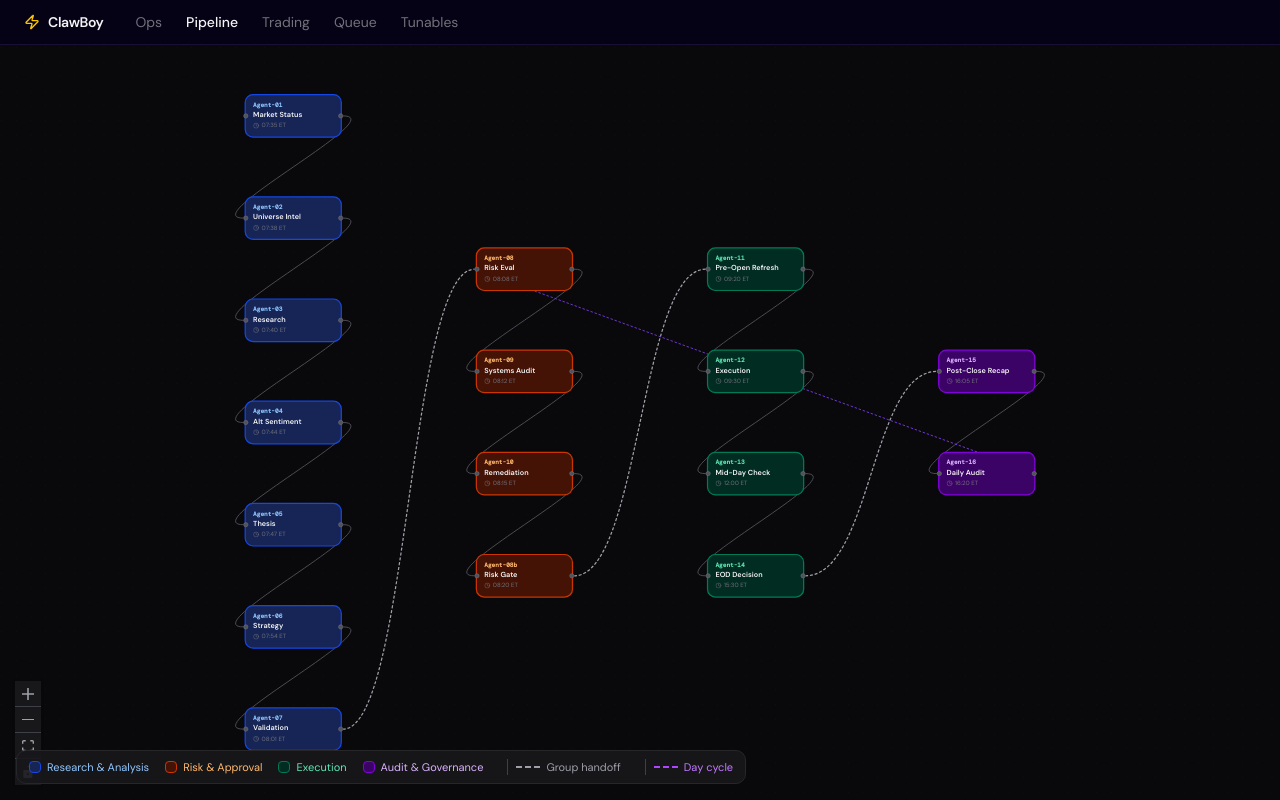
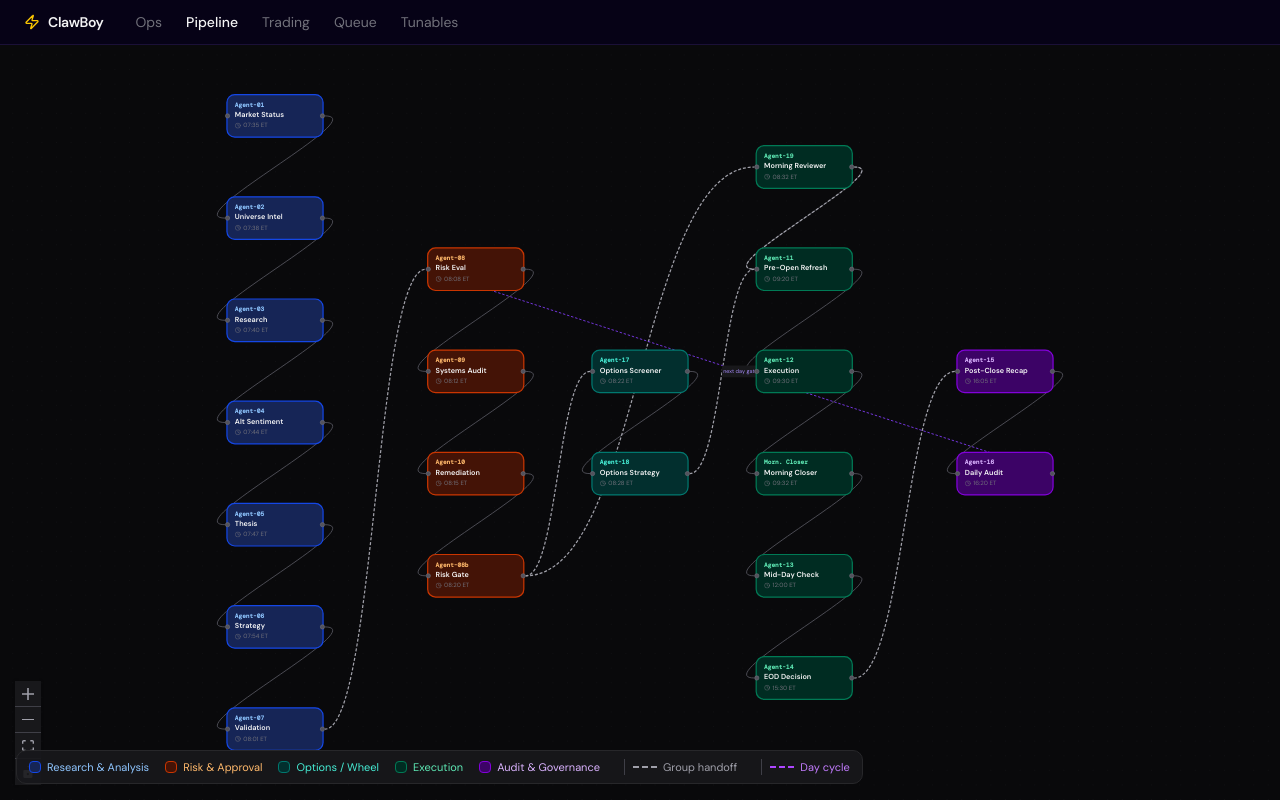
Before and after one commit to jacobbarkley/claw-dashboard, a Next.js app: page /pipeline in a window 1280 px wide. Built offline with nearby package versions, Linux system fonts and the light colour scheme; a web font is replaced by a local one.

Commit message:
pipeline: add Agent-17/18 (Options), Agent-19 + Morning Closer; update Agent-13/14/15 inputs

```diff
--- a/components/agent-data.ts
+++ b/components/agent-data.ts
@@ -7,7 +7,7 @@ export interface Agent {
   role: string
   inputs: string[]
   output: string
-  group: "research" | "risk" | "execution" | "audit"
+  group: "research" | "risk" | "options" | "execution" | "audit"
 }
 
 export const AGENTS: Agent[] = [
@@ -133,6 +133,39 @@ export const AGENTS: Agent[] = [
     output: "risk_decision.json",
   },
   {
+    id: "17",
+    label: "Agent-17",
+    shortName: "Options Screener",
+    time: "08:22 ET",
+    role: "options",
+    group: "options",
+    description: "Options pipeline entry point. Screens the universe for wheel-strategy candidates — stocks with high IV rank, strong fundamentals, and liquid options chains. Evaluates each ticker for CSP (cash-secured put) suitability, filters by strike distance, expiry, and premium-to-risk ratio. Produces a ranked shortlist for Agent-18.",
+    inputs: ["options_candidates.json", "risk_decision.json", "market_status.json"],
+    output: "options_screened.json",
+  },
+  {
+    id: "18",
+    label: "Agent-18",
+    shortName: "Options Strategy",
+    time: "08:28 ET",
+    role: "options",
+    group: "options",
+    description: "Options execution planner. Takes the screened candidates and builds a concrete trade spec per contract: strike, expiry, target premium, max loss, and position sizing. Applies the wheel strategy logic — CSP on new positions, covered calls on assigned shares. Output feeds the execution gate.",
+    inputs: ["options_screened.json", "risk_decision.json", "market_status.json"],
+    output: "options_strategy.json",
+  },
+  {
+    id: "19",
+    label: "Agent-19",
+    shortName: "Morning Reviewer",
+    time: "08:32 ET",
+    role: "execution",
+    group: "execution",
+    description: "Pre-open position health check. Runs Brave Search (freshness=past day) and StockTwits for every open position to surface overnight news, earnings surprises, or thesis-breaking developments. Issues per-position signals — SELL_AT_OPEN, SELL_BEFORE_CLOSE, or HOLD — before the market opens. SELL_AT_OPEN positions are actioned at 9:32 by the Morning Closer; SELL_BEFORE_CLOSE hints flow to Agent-14 EOD.",
+    inputs: ["Alpaca live positions", "Brave Search (freshness=pd)", "StockTwits"],
+    output: "morning_exit_signals.json + morning_eod_hints.json",
+  },
+  {
     id: "11",
     label: "Agent-11",
     shortName: "Pre-Open Refresh",
@@ -155,14 +188,25 @@ export const AGENTS: Agent[] = [
     output: "execution_log.json",
   },
   {
+    id: "mpc",
+    label: "Morn. Closer",
+    shortName: "Morning Closer",
+    time: "09:32 ET",
+    role: "execution",
+    group: "execution",
+    description: "Post-open position closer. Reads morning_exit_signals.json and submits market SELL orders for any SELL_AT_OPEN positions via Alpaca. Runs 2 minutes after open to avoid opening bell spreads. SELL_BEFORE_CLOSE signals are intentionally skipped here — they flow to Agent-14 EOD. Logs all fills and broker rejects, fires Telegram alerts on execution.",
+    inputs: ["morning_exit_signals.json", "Alpaca live positions"],
+    output: "morning_execution_log.json",
+  },
+  {
     id: "13",
     label: "Agent-13",
     shortName: "Mid-Day Check",
     time: "12:00 ET",
     role: "execution",
     group: "execution",
-    description: "Intraday position monitor. Reviews all open positions at midday against current price action, volatility, and the original thesis. Issues hold, tighten stop, trim, or exit recommendations for each position based on how the trade is developing.",
-    inputs: ["execution_log.json", "positions_snapshot.json", "volatility_snapshot.json"],
+    description: "Intraday position monitor. Reviews all open positions at midday against current price action, volatility, and the original thesis. Issues hold, tighten stop, trim, or exit recommendations for each position based on how the trade is developing. Also reads morning exit signals for context on positions flagged pre-open.",
+    inputs: ["execution_log.json", "positions_snapshot.json", "volatility_snapshot.json", "morning_exit_signals.json"],
     output: "midday_check.json",
   },
   {
@@ -172,8 +216,8 @@ export const AGENTS: Agent[] = [
     time: "15:30 ET",
     role: "execution",
     group: "execution",
-    description: "End-of-day decision gate. With 30 minutes to close, decides whether each open position should hold overnight, be closed before the bell, or be urgently closed immediately. Weighs overnight risk against the trade thesis and current P&L.",
-    inputs: ["midday_check.json", "positions_snapshot.json", "volatility_snapshot.json"],
+    description: "End-of-day decision gate. With 30 minutes to close, decides whether each open position should hold overnight, be closed before the bell, or be urgently closed immediately. Weighs overnight risk against the trade thesis and current P&L. Reads morning_eod_hints.json so SELL_BEFORE_CLOSE signals from 8:32 AM are factored into EOD decisions.",
+    inputs: ["midday_check.json", "positions_snapshot.json", "volatility_snapshot.json", "morning_eod_hints.json"],
     output: "eod_decision.json",
   },
   {
@@ -183,8 +227,8 @@ export const AGENTS: Agent[] = [
     time: "16:05 ET",
     role: "audit",
     group: "audit",
-    description: "Post-market reconciliation. Compares what was planned vs what was executed vs what the EOD decision called for. Classifies any variances with a taxonomy and extracts lessons — the feedback loop that improves the pipeline over time.",
-    inputs: ["execution_log.json", "eod_decision.json", "positions_snapshot.json"],
+    description: "Post-market reconciliation. Compares what was planned vs what was executed vs what the EOD decision called for. Classifies any variances with a taxonomy and extracts lessons — the feedback loop that improves the pipeline over time. Now includes morning execution log for full intraday P&L accounting.",
+    inputs: ["execution_log.json", "eod_decision.json", "positions_snapshot.json", "morning_execution_log.json"],
     output: "postclose_recap.json",
   },
   {
@@ -203,6 +247,7 @@ export const AGENTS: Agent[] = [
 export const GROUP_COLORS = {
   research:  { bg: "bg-blue-950",   border: "border-blue-700",   text: "text-blue-300",   label: "Research & Analysis" },
   risk:      { bg: "bg-orange-950", border: "border-orange-700", text: "text-orange-300", label: "Risk & Approval" },
+  options:   { bg: "bg-teal-950",   border: "border-teal-700",   text: "text-teal-300",   label: "Options / Wheel" },
   execution: { bg: "bg-emerald-950",border: "border-emerald-700",text: "text-emerald-300",label: "Execution" },
   audit:     { bg: "bg-purple-950", border: "border-purple-700", text: "text-purple-300", label: "Audit & Governance" },
 }
--- a/components/pipeline-flow.tsx
+++ b/components/pipeline-flow.tsx
@@ -20,9 +20,10 @@ import { X, Clock, ArrowRight, FileInput, FileOutput } from "lucide-react"
 // ─── Layout constants ───────────────────────────────────────────────────────
 const COL_X: Record<string, number> = {
   research:  100,
-  risk:      480,
-  execution: 860,
-  audit:     1240,
+  risk:      430,
+  options:   700,
+  execution: 970,
+  audit:     1300,
 }
 const NODE_W = 160
 const NODE_H = 72
@@ -139,7 +140,7 @@ function buildGraph(selectedId: string | null) {
   })
 
   // Sequential edges within each group
-  const groupOrder = ["research", "risk", "execution", "audit"] as const
+  const groupOrder = ["research", "risk", "options", "execution", "audit"] as const
   const edges: Edge[] = []
 
   // Within-group edges
@@ -159,7 +160,10 @@ function buildGraph(selectedId: string | null) {
   // Cross-group handoff edges (last of group → first of next group)
   const crossHandoffs: [string, string][] = [
     ["07", "08"],   // Validation → Risk Eval
-    ["08b", "11"],  // Risk Gate → Pre-Open Refresh
+    ["08b", "17"],  // Risk Gate → Options Screener
+    ["08b", "19"],  // Risk Gate → Morning Position Reviewer (parallel)
+    ["18", "11"],   // Options Strategy → Pre-Open Refresh
+    ["19", "11"],   // Morning Reviewer → Pre-Open Refresh
     ["14", "15"],   // EOD → Post-Close (execution → audit)
   ]
   crossHandoffs.forEach(([src, tgt]) => {
```
